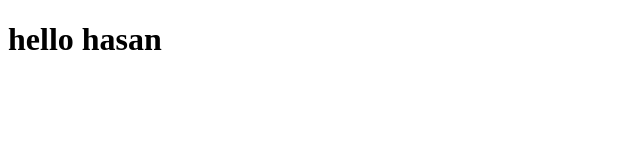
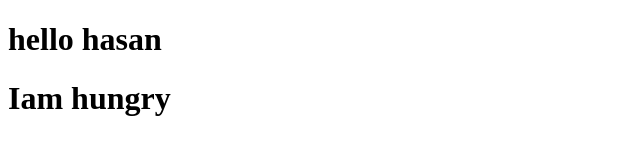
Before and after one commit to HHasanMKhan/test, a plain HTML site: page index.html in a window 1280 px wide. Shown: the whole page, without its empty margins (0-640 px from the left). Drawn offline with Linux system fonts and the light colour scheme.

Commit message:
new commit

```diff
--- a/index.html
+++ b/index.html
@@ -7,5 +7,7 @@
 </head>
 <body>
     <h1> hello hasan</h1>
+
+    <h1> Iam hungry</h1>
 </body>
 </html>
```
